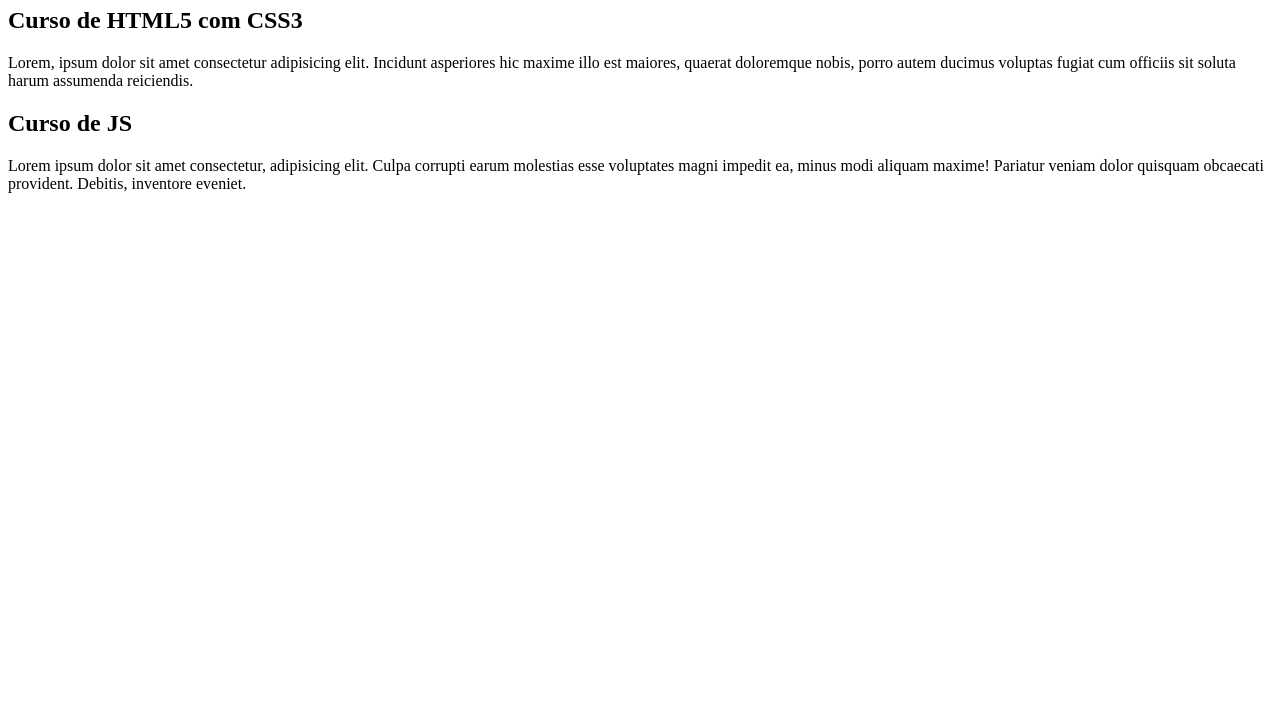
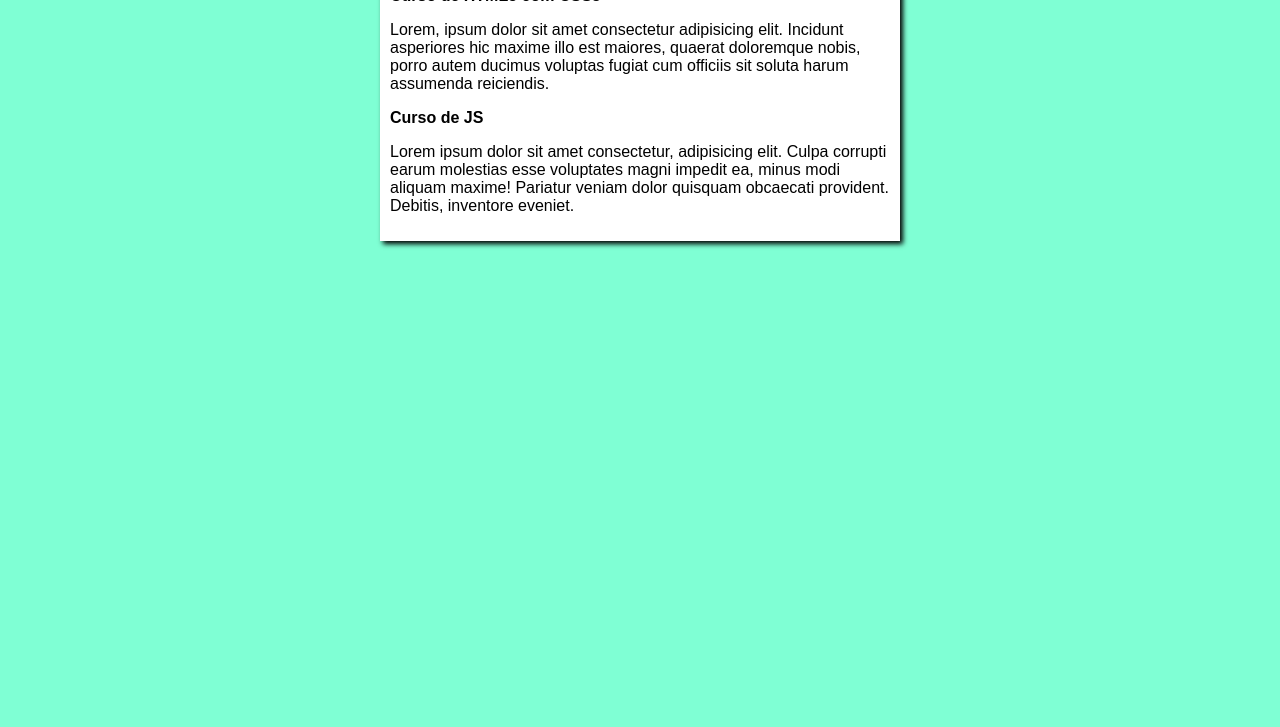
Before and after one commit to ErickJhonatan/projeto-site, a plain HTML site: page index.html in a window 1280 px wide. Shown: the part 73-800 px from the top of the page. Drawn offline with Linux system fonts and the light colour scheme.

Commit message:
Update index.html

```diff
--- a/index.html
+++ b/index.html
@@ -3,7 +3,8 @@
 <head>
     <meta charset="UTF-8">
     <meta name="viewport" content="width=device-width, initial-scale=1.0">
-    <title>Site Netflix</title>
+    <title>Netfrix</title>
+    <link rel="stylesheet" href="estilos/style.css">
 </head>
 <body>
     <main>
```
